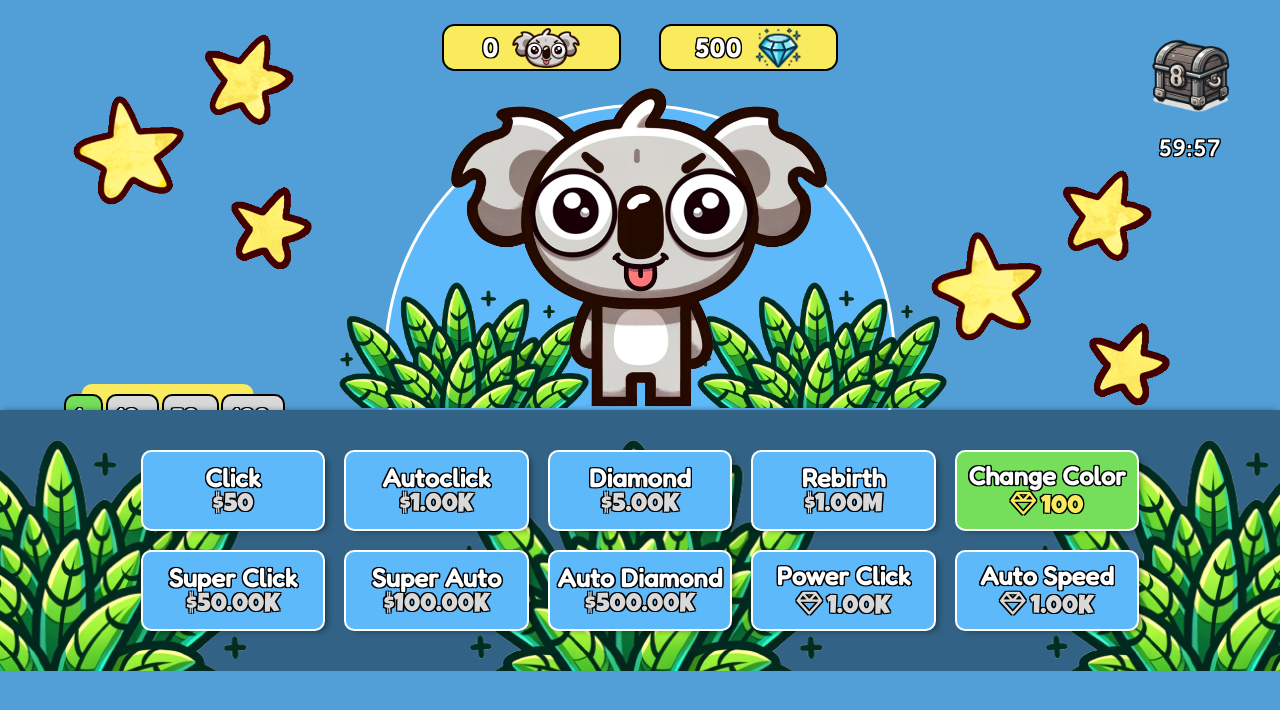
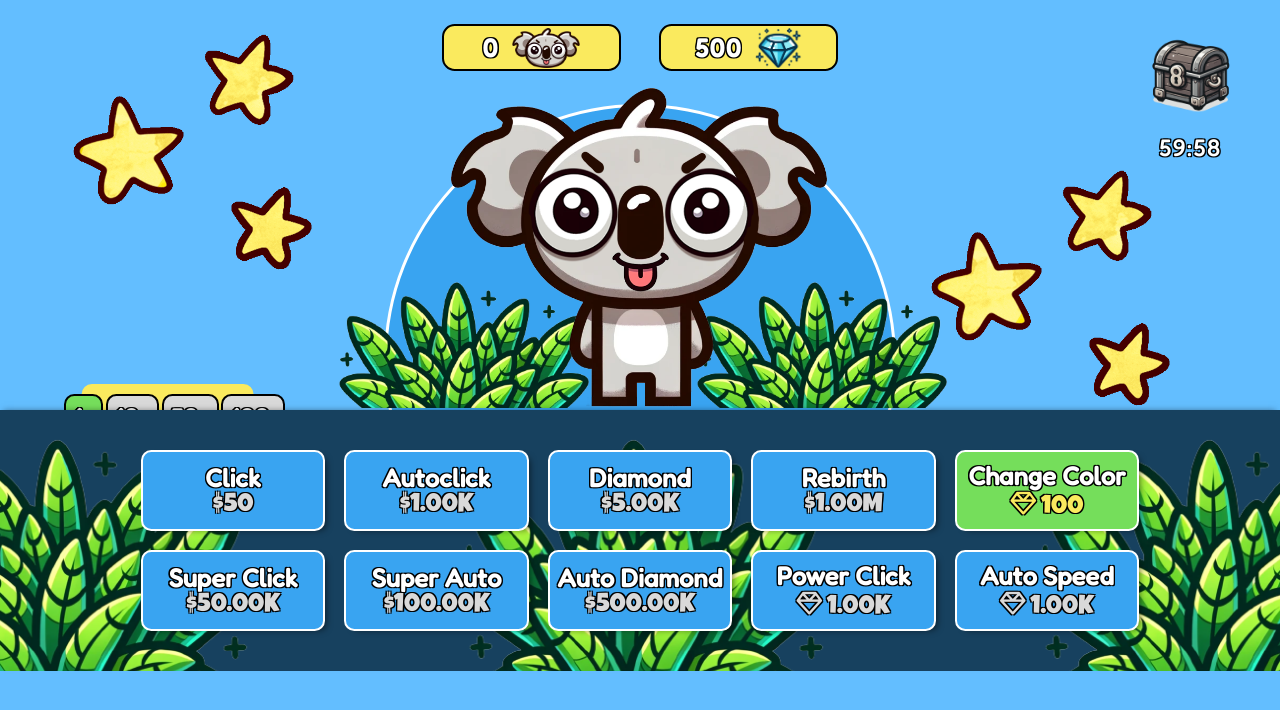
Before and after one commit to Kassett1/koalaClicker, a React (Create React App) app: page / in a window 1280 px wide. Both pictures are taken after a click on the picture 1190 px from the left and 75 px from the top of the page. Shown: the top 710 px of the page. Built offline with nearby package versions, Linux system fonts and the light colour scheme.

Commit message:
end game with local storages

```diff
--- a/src/Composants/App.jsx
+++ b/src/Composants/App.jsx
@@ -31,13 +31,32 @@ function App() {
   });
   const [flyingKoalas, setFlyingKoalas] = useState([]);
   const [multiplier, setMultiplier] = useState(1);
-  const [clickValue, setClickValue] = useState(1);
-  const [rebirthValue, setRebirthValue] = useState(1);
+  const [clickValue, setClickValue] = useState(() => {
+    const saved = localStorage.getItem('clickValue');
+    return saved !== null ? JSON.parse(saved) : 1;
+  });
+  const [rebirthValue, setRebirthValue] = useState(() => {
+    const saved = localStorage.getItem('rebirth');
+    return saved !== null ? JSON.parse(saved) : 1;
+  });
   const [IntervalTime, setIntervalTime] = useState(1000);
-  const [hueRotation, setHueRotation] = useState(0);
-  const [saturation, setSaturation] = useState(1);
-  const [brightness, setBrightness] = useState(1);
-  const [diamondUpgrade, setDiamondUpgrade] = useState(0);
+  const [hueRotation, setHueRotation] = useState(() => {
+    const saved = localStorage.getItem('hue');
+    return saved !== null ? JSON.parse(saved) : 0;
+  });
+  const [saturation, setSaturation] = useState(() => {
+    const saved = localStorage.getItem('saturation');
+    return saved !== null ? JSON.parse(saved) : 1;
+  });
+  const [brightness, setBrightness] = useState(() => {
+    const saved = localStorage.getItem('brightness');
+    return saved !== null ? JSON.parse(saved) : 1;
+  });
+  const [diamondUpgrade, setDiamondUpgrade] = useState(() => {
+    const saved = localStorage.getItem('diamondUpgradeApp');
+    return saved !== null ? JSON.parse(saved) : 0;
+  });
+  const [isFirstRebirth, setIsFirstRebirth] = useState(true);
 
   // Fonction pour générer un FlyingKoala à l'écran
   const spawnFlyingKoala = () => {
@@ -71,10 +90,22 @@ function App() {
   };
 
   useEffect(() => {
-    console.log(money);
     localStorage.setItem('money', JSON.stringify(money));
     localStorage.setItem('diamond', JSON.stringify(diamond));
-  }, [money, diamond]);
+    localStorage.setItem('clickValue', JSON.stringify(clickValue));
+    localStorage.setItem('rebirth', JSON.stringify(rebirthValue));
+    localStorage.setItem('hue', JSON.stringify(hueRotation));
+    localStorage.setItem('saturation', JSON.stringify(saturation));
+    localStorage.setItem('brightness', JSON.stringify(brightness));
+    localStorage.setItem('diamondUpgradeApp', JSON.stringify(diamondUpgrade));
+  }, [money,
+    diamond,
+    clickValue,
+    rebirthValue,
+    hueRotation,
+    saturation,
+    brightness,
+    diamondUpgrade]);
 
   return (
     money !== null && (
@@ -125,6 +156,7 @@ function App() {
           update={setClickValue}
           rebirth={rebirthValue}
           format={formatNumber}
+          isFirstRebirth={isFirstRebirth}
         />
         <AutoClick
           className="app__autoClick"
@@ -135,6 +167,7 @@ function App() {
           setIntervalTime={setIntervalTime}
           intervalTime={IntervalTime}
           format={formatNumber}
+          isFirstRebirth={isFirstRebirth}
         />
         <DiamondUpgrade
           className="app__diamondUpgrade"
@@ -144,6 +177,7 @@ function App() {
           update={setDiamondUpgrade}
           rebirth={rebirthValue}
           format={formatNumber}
+          isFirstRebirth={isFirstRebirth}
         />
         <Rebirth
           className="app__rebirth"
@@ -152,6 +186,7 @@ function App() {
           multiplier={multiplier}
           update={setRebirthValue}
           format={formatNumber}
+          setIsFirstRebirth={setIsFirstRebirth}
         />
         <ColorChange
           className="app__colorChange"
@@ -169,6 +204,7 @@ function App() {
           update={setClickValue}
           rebirth={rebirthValue}
           format={formatNumber}
+          isFirstRebirth={isFirstRebirth}
         />
         <SuperAuto
           className="app__superauto"
@@ -179,6 +215,7 @@ function App() {
           setIntervalTime={setIntervalTime}
           intervalTime={IntervalTime}
           format={formatNumber}
+          isFirstRebirth={isFirstRebirth}
         />
         <AutoDiamond
           className="app__autoDiamond"
@@ -188,6 +225,7 @@ function App() {
           money={money}
           setMoney={setMoney}
           format={formatNumber}
+          isFirstRebirth={isFirstRebirth}
         />
         <PowerClick
           className="app__power-click"
--- a/src/Composants/AutoClick.jsx
+++ b/src/Composants/AutoClick.jsx
@@ -2,20 +2,19 @@ import React, { useState, useRef, useEffect } from 'react';
 import PropTypes from 'prop-types';
 
 function AutoClick({
-  money, setMoney, multiplier, rebirth, intervalTime, format,
+  money, setMoney, multiplier, rebirth, intervalTime, format, isFirstRebirth,
 }) {
   const baseValue = 0;
   const basePrice = 1000;
 
   // État pour stocker la valeur actuelle, le prix et le nombre d'améliorations achetées.
-  const [autoClick, setAutoClick] = useState({
-    value: baseValue,
-    price: basePrice,
-    count: 0,
+  const [autoClick, setAutoClick] = useState(() => {
+    const saved = localStorage.getItem('autoClick');
+    return saved !== null ? JSON.parse(saved) : { value: baseValue, price: basePrice, count: 0 };
   });
 
   const priceAugment = 1.05;
-  const autoClickPower = 10;
+  const autoClickPower = 100;
 
   // Référence pour maintenir la valeur actuelle de l'auto-click pour l'effet.
   const autoClickValueRef = useRef(autoClick.value);
@@ -60,6 +59,7 @@ function AutoClick({
 
   // Auto-click toutes les secondes.
   useEffect(() => {
+    if (!isFirstRebirth) {
       setAutoClick((prev) => ({
         ...prev,
         value: baseValue,
@@ -67,12 +67,17 @@ function AutoClick({
         count: 0,
       }));
       autoClickValueRef.current = baseValue;
+    }
   }, [rebirth]);
 
   useEffect(() => {
     const interval = setInterval(applyAutoClick, intervalTime);
     return () => clearInterval(interval);
   }, [intervalTime]);
+
+  useEffect(() => {
+    localStorage.setItem('autoClick', JSON.stringify(autoClick));
+  }, [autoClick]);
 
   return (
     <button
@@ -96,6 +101,7 @@ AutoClick.propTypes = {
   rebirth: PropTypes.number.isRequired,
   intervalTime: PropTypes.number.isRequired,
   format: PropTypes.func.isRequired,
+  isFirstRebirth: PropTypes.bool.isRequired,
 };
 
 export default AutoClick;
--- a/src/Composants/AutoDiamond.jsx
+++ b/src/Composants/AutoDiamond.jsx
@@ -2,16 +2,15 @@ import React, { useState, useRef, useEffect } from 'react';
 import PropTypes from 'prop-types';
 
 function AutoDiamond({
-  setDiamond, multiplier, rebirth, money, setMoney, format,
+  setDiamond, multiplier, rebirth, money, setMoney, format, isFirstRebirth,
 }) {
   const baseValue = 0;
   const basePrice = 500000;
 
   // État pour stocker la valeur actuelle, le prix et le nombre d'améliorations achetées.
-  const [autoDiamond, setAutoDiamond] = useState({
-    value: baseValue,
-    price: basePrice,
-    count: 0,
+  const [autoDiamond, setAutoDiamond] = useState(() => {
+    const saved = localStorage.getItem('autoDiamond');
+    return saved !== null ? JSON.parse(saved) : { value: baseValue, price: basePrice, count: 0 };
   });
 
   const priceAugment = 1.05;
@@ -58,6 +57,7 @@ function AutoDiamond({
   }, []);
 
   useEffect(() => {
+    if (!isFirstRebirth) {
       setAutoDiamond((prev) => ({
         ...prev,
         value: baseValue,
@@ -65,7 +65,12 @@ function AutoDiamond({
         count: 0,
       }));
       autoDiamondValueRef.current = baseValue;
+    }
   }, [rebirth]);
+
+  useEffect(() => {
+    localStorage.setItem('autoDiamond', JSON.stringify(autoDiamond));
+  }, [autoDiamond]);
 
   return (
     <button
@@ -89,6 +94,7 @@ AutoDiamond.propTypes = {
   money: PropTypes.number.isRequired,
   setMoney: PropTypes.func.isRequired,
   format: PropTypes.func.isRequired,
+  isFirstRebirth: PropTypes.bool.isRequired,
 };
 
 export default AutoDiamond;
--- a/src/Composants/ClickUpgrade.jsx
+++ b/src/Composants/ClickUpgrade.jsx
@@ -2,17 +2,17 @@ import { useState, useEffect } from 'react';
 import PropTypes from 'prop-types';
 
 function ClickUpgrade({
-  money, setMoney, multiplier, update, rebirth, format,
+  money, setMoney, multiplier, update, rebirth, format, isFirstRebirth,
 }) {
   const baseValue = 1;
   const basePrice = 50;
 
   // État pour stocker la valeur actuelle, le prix et le nombre d'améliorations achetées.
-  const [clickUpgrade, setClickUpgrade] = useState({
-    value: baseValue * rebirth,
-    price: basePrice,
-    count: 0,
+  const [clickUpgrade, setClickUpgrade] = useState(() => {
+    const saved = localStorage.getItem('clickUpgrade');
+    return saved !== null ? JSON.parse(saved) : { value: baseValue, price: basePrice, count: 0 };
   });
+
   const priceAugment = 1.03;
 
   // Calcul du coût total des améliorations en fonction du multiplicateur.
@@ -58,13 +58,19 @@ function ClickUpgrade({
   }, [clickUpgrade.value]);
 
   useEffect(() => {
+    if (!isFirstRebirth) {
       setClickUpgrade((prev) => ({
         ...prev,
         value: baseValue * rebirth,
         price: basePrice,
         count: 0,
       }));
+    }
   }, [rebirth]);
+
+  useEffect(() => {
+    localStorage.setItem('clickUpgrade', JSON.stringify(clickUpgrade));
+  }, [clickUpgrade]);
 
   return (
     <button
@@ -89,6 +95,7 @@ ClickUpgrade.propTypes = {
   update: PropTypes.func.isRequired,
   rebirth: PropTypes.number.isRequired,
   format: PropTypes.func.isRequired,
+  isFirstRebirth: PropTypes.bool.isRequired,
 };
 
 export default ClickUpgrade;
--- a/src/Composants/DiamondChest.jsx
+++ b/src/Composants/DiamondChest.jsx
@@ -2,37 +2,58 @@ import PropTypes from 'prop-types';
 import { useEffect, useState } from 'react';
 
 function DiamondChest({ diamond, setDiamond }) {
-  const [isClickable, setIsClickable] = useState(true);
-  const [timeLeft, setTimeLeft] = useState(0);
-  const [timeLeftDisplay, setTimeLeftDisplay] = useState(null);
+  const timerSeconds = 3600; // Durée du cool down en secondes
+  const timerMs = timerSeconds * 1000; // Durée du cool down en millisecondes
+
+  const [isClickable, setIsClickable] = useState(false);
+  const [timeLeft, setTimeLeft] = useState(timerSeconds); // Durée initiale de 1 heure
+
+  // Fonction de formatage du temps
+  const formatTime = (seconds) => {
+    const minutes = Math.floor(seconds / 60);
+    const secondsLeft = seconds % 60;
+    return `${minutes.toString().padStart(2, '0')}:${secondsLeft.toString().padStart(2, '0')}`;
+  };
+
+  useEffect(() => {
+    const lastClickedTime = localStorage.getItem('lastClickedTime');
+    if (lastClickedTime) {
+      const timePassed = Date.now() - new Date(lastClickedTime).getTime();
+      if (timePassed >= timerMs) {
+        setIsClickable(true);
+      } else {
+        setTimeLeft(timerSeconds - Math.floor(timePassed / 1000));
+        setIsClickable(false);
+      }
+    } else {
+      setIsClickable(true);
+    }
+  }, []);
+
+  useEffect(() => {
+    let timer;
+    if (!isClickable && timeLeft > 0) {
+      timer = setInterval(() => {
+        setTimeLeft((prevTime) => {
+          if (prevTime <= 1) {
+            clearInterval(timer);
+            return 0;
+          }
+          return prevTime - 1;
+        });
+      }, 1000);
+    }
+    return () => clearInterval(timer);
+  }, [timeLeft, isClickable]);
 
   const handleClick = () => {
     if (isClickable) {
       setDiamond(diamond + 500);
       setIsClickable(false);
+      setTimeLeft(timerSeconds);
+      localStorage.setItem('lastClickedTime', new Date().toISOString());
     }
   };
-
-  useEffect(() => {
-    let timer;
-    if (!isClickable) {
-      setTimeLeft(3599); // Initialisation de l'intervalle d'ouverture entre les coffres
-      timer = setInterval(() => {
-        setTimeLeft((prevTime) => prevTime - 1);
-      }, 1000);
-    }
-    return () => clearInterval(timer);
-  }, [isClickable]);
-
-  useEffect(() => {
-    const minutes = Math.floor(timeLeft / 60);
-    const seconds = Math.floor(timeLeft % 60);
-
-    if (timeLeft === 0) {
-      setIsClickable(true);
-    }
-    setTimeLeftDisplay(`${minutes}:${seconds}`);
-  }, [timeLeft]);
 
   return (
     <div className="diamond-chest">
@@ -43,7 +64,7 @@ function DiamondChest({ diamond, setDiamond }) {
         className={isClickable ? 'diamond-chest__img' : 'diamond-chest__img--disable'}
         draggable="false"
       />
-      <p className={isClickable ? 'diamond-chest__timer diamond-chest__timer--hidden' : 'diamond-chest__timer'}>{timeLeftDisplay}</p>
+      <p className={isClickable ? 'diamond-chest__timer diamond-chest__timer--hidden' : 'diamond-chest__timer'}>{formatTime(timeLeft)}</p>
     </div>
   );
 }
--- a/src/Composants/DiamondUpgrade.jsx
+++ b/src/Composants/DiamondUpgrade.jsx
@@ -2,16 +2,15 @@ import { useState, useEffect } from 'react';
 import PropTypes from 'prop-types';
 
 function DiamondUpgrade({
-  money, setMoney, multiplier, update, rebirth, format,
+  money, setMoney, multiplier, update, rebirth, format, isFirstRebirth,
 }) {
   const baseValue = 0;
   const basePrice = 5000;
 
-  // État pour stocker la valeur actuelle, le prix et le nombre d'améliorations achetées.
-  const [diamondUpgrade, setDiamondUpgrade] = useState({
-    value: baseValue,
-    price: basePrice,
-    count: 0,
+  // État pour stocker la valeur actuelle, le prix et le nombre d'améliorations achetées.*
+  const [diamondUpgrade, setDiamondUpgrade] = useState(() => {
+    const saved = localStorage.getItem('diamondUpgrade');
+    return saved !== null ? JSON.parse(saved) : { value: baseValue, price: basePrice, count: 0 };
   });
 
   const priceAugment = 1.3;
@@ -59,13 +58,19 @@ function DiamondUpgrade({
   }, [diamondUpgrade.value]);
 
   useEffect(() => {
+    if (!isFirstRebirth) {
       setDiamondUpgrade((prev) => ({
         ...prev,
         value: baseValue,
         price: basePrice,
         count: 0,
       }));
+    }
   }, [rebirth]);
+
+  useEffect(() => {
+    localStorage.setItem('diamondUpgrade', JSON.stringify(diamondUpgrade));
+  }, [diamondUpgrade]);
 
   return (
     <button
@@ -90,6 +95,7 @@ DiamondUpgrade.propTypes = {
   update: PropTypes.func.isRequired,
   rebirth: PropTypes.number.isRequired,
   format: PropTypes.func.isRequired,
+  isFirstRebirth: PropTypes.bool.isRequired,
 };
 
 export default DiamondUpgrade;
--- a/src/Composants/KoalaButton.jsx
+++ b/src/Composants/KoalaButton.jsx
@@ -6,7 +6,6 @@ function KoalaButton({
   setMoney,
   diamond,
   setDiamond,
-  spawn,
   click,
   hueRotation,
   saturation,
@@ -32,7 +31,7 @@ function KoalaButton({
   // Fonction pour incrémenter la money et les diamants
   const incrementMoney = () => {
     setMoney(money + click);
-    spawn();
+    // spawn();  désactivé car pas utile mais laissé car intéressant
     setDiamond(diamond + generateDiamond());
   };
 
@@ -55,6 +54,7 @@ KoalaButton.propTypes = {
   setMoney: PropTypes.func.isRequired,
   diamond: PropTypes.number.isRequired,
   setDiamond: PropTypes.func.isRequired,
+  // eslint-disable-next-line react/no-unused-prop-types
   spawn: PropTypes.func.isRequired,
   click: PropTypes.number.isRequired,
   hueRotation: PropTypes.number.isRequired,
--- a/src/Composants/Rebirth.jsx
+++ b/src/Composants/Rebirth.jsx
@@ -2,7 +2,7 @@ import PropTypes from 'prop-types';
 import { useEffect, useState } from 'react';
 
 function Rebirth({
-  money, setMoney, multiplier, update, format,
+  money, setMoney, multiplier, update, format, setIsFirstRebirth,
 }) {
   const [rebirth, setRebirth] = useState({
     value: 1,
@@ -40,6 +40,7 @@ function Rebirth({
       const newPrice = Math.ceil(rebirth.price * (priceAugment ** multiplier));
 
       updateRebirthValue(multiplier, newPrice);
+      setIsFirstRebirth(false);
     }
   };
 
@@ -72,6 +73,7 @@ Rebirth.propTypes = {
   multiplier: PropTypes.number.isRequired,
   update: PropTypes.func.isRequired,
   format: PropTypes.func.isRequired,
+  setIsFirstRebirth: PropTypes.func.isRequired,
 };
 
 export default Rebirth;
--- a/src/Composants/SuperAuto.jsx
+++ b/src/Composants/SuperAuto.jsx
@@ -2,20 +2,19 @@ import React, { useState, useRef, useEffect } from 'react';
 import PropTypes from 'prop-types';
 
 function SuperAuto({
-  money, setMoney, multiplier, rebirth, intervalTime, format,
+  money, setMoney, multiplier, rebirth, intervalTime, format, isFirstRebirth,
 }) {
   const baseValue = 0;
   const basePrice = 100000;
 
   // État pour stocker la valeur actuelle, le prix et le nombre d'améliorations achetées.
-  const [autoClick, setAutoClick] = useState({
-    value: baseValue * 10,
-    price: basePrice,
-    count: 0,
+  const [autoClick, setAutoClick] = useState(() => {
+    const saved = localStorage.getItem('superAutoClick');
+    return saved !== null ? JSON.parse(saved) : { value: baseValue, price: basePrice, count: 0 };
   });
 
   const priceAugment = 1.05;
-  const autoClickPower = 10;
+  const autoClickPower = 1;
 
   // Référence pour maintenir la valeur actuelle de l'auto-click pour l'effet.
   const autoClickValueRef = useRef(autoClick.value);
@@ -47,7 +46,7 @@ function SuperAuto({
     if (money >= totalCost) {
       setMoney(money - totalCost);
       const newPrice = Math.ceil(autoClick.price * (priceAugment ** multiplier));
-      const newValue = autoClick.value + (autoClickPower * multiplier * 10);
+      const newValue = autoClick.value + (autoClickPower * multiplier * 1000);
       setAutoClick((prev) => ({
         ...prev,
         value: newValue,
@@ -60,6 +59,7 @@ function SuperAuto({
 
   // Auto-click toutes les secondes.
   useEffect(() => {
+    if (!isFirstRebirth) {
       setAutoClick((prev) => ({
         ...prev,
         value: baseValue * 10,
@@ -67,12 +67,17 @@ function SuperAuto({
         count: 0,
       }));
       autoClickValueRef.current = baseValue;
+    }
   }, [rebirth]);
 
   useEffect(() => {
     const interval = setInterval(applyAutoClick, intervalTime);
     return () => clearInterval(interval);
   }, [intervalTime]);
+
+  useEffect(() => {
+    localStorage.setItem('superAutoClick', JSON.stringify(autoClick));
+  }, [autoClick]);
 
   return (
     <button
@@ -96,6 +101,7 @@ SuperAuto.propTypes = {
   rebirth: PropTypes.number.isRequired,
   intervalTime: PropTypes.number.isRequired,
   format: PropTypes.func.isRequired,
+  isFirstRebirth: PropTypes.bool.isRequired,
 };
 
 export default SuperAuto;
--- a/src/Composants/SuperClick.jsx
+++ b/src/Composants/SuperClick.jsx
@@ -2,16 +2,15 @@ import { useState, useEffect } from 'react';
 import PropTypes from 'prop-types';
 
 function SuperClick({
-  money, setMoney, multiplier, update, rebirth, format,
+  money, setMoney, multiplier, update, rebirth, format, isFirstRebirth,
 }) {
-  const baseValue = 1;
+  const baseValue = 0;
   const basePrice = 50000;
 
   // État pour stocker la valeur actuelle, le prix et le nombre d'améliorations achetées.
-  const [clickUpgrade, setClickUpgrade] = useState({
-    value: baseValue * rebirth * 10,
-    price: basePrice,
-    count: 0,
+  const [clickUpgrade, setClickUpgrade] = useState(() => {
+    const saved = localStorage.getItem('superClickUpgrade');
+    return saved !== null ? JSON.parse(saved) : { value: baseValue, price: basePrice, count: 0 };
   });
 
   const priceAugment = 1.03;
@@ -34,7 +33,7 @@ function SuperClick({
   const updateClickValue = (addedValue, newPrice) => {
     setClickUpgrade((prev) => ({
       ...prev,
-      value: prev.value + (addedValue * rebirth * 10),
+      value: prev.value + (addedValue * rebirth * 1000),
       price: newPrice,
       count: prev.count + addedValue,
     }));
@@ -61,13 +60,19 @@ function SuperClick({
   }, [clickUpgrade.value]);
 
   useEffect(() => {
-    setClickUpgrade((prev) => ({
-      ...prev,
-      value: baseValue * rebirth * 10,
-      price: basePrice,
-      count: 0,
-    }));
+    if (!isFirstRebirth) {
+      setClickUpgrade((prev) => ({
+        ...prev,
+        value: baseValue * rebirth,
+        price: basePrice,
+        count: 0,
+      }));
+    }
   }, [rebirth]);
+
+  useEffect(() => {
+    localStorage.setItem('superClickUpgrade', JSON.stringify(clickUpgrade));
+  }, [clickUpgrade]);
 
   return (
     <button
@@ -92,6 +97,7 @@ SuperClick.propTypes = {
   update: PropTypes.func.isRequired,
   rebirth: PropTypes.number.isRequired,
   format: PropTypes.func.isRequired,
+  isFirstRebirth: PropTypes.bool.isRequired,
 };
 
 export default SuperClick;
--- a/src/style/css/main.css
+++ b/src/style/css/main.css
@@ -13,7 +13,7 @@ html {
 }
 
 body {
-  background-color: #519FD6;
+  background-color: #63beff;
   font-family: "Fredoka", sans-serif;
   max-height: 100vh;
   position: relative;
@@ -48,7 +48,7 @@ img {
   gap: 1.5vw;
   justify-content: center;
   padding: 5vh 5vw;
-  background-color: #326285;
+  background-color: #17415f;
   box-shadow: 0 -0.4vh 0.5vw -0.3vw rgba(0, 0, 0, 0.5);
   position: relative;
   top: 2.2vh;
@@ -138,7 +138,7 @@ img {
   content: "";
   width: 40vw;
   height: 40vw;
-  background-color: #5EB9FA;
+  background-color: #39A4F1;
   border: 0.3vw solid white;
   border-radius: 50%;
   position: absolute;
@@ -261,7 +261,7 @@ img {
 }
 
 .upgrade--cant-buy {
-  background-color: #5EB9FA;
+  background-color: #39A4F1;
 }
 .upgrade--cant-buy__cost {
   color: #D9D9D9;
--- a/src/style/scss/_variables.scss
+++ b/src/style/scss/_variables.scss
@@ -1,7 +1,7 @@
 /* -----Colors----- */
-$backgroundBlue: #519FD6;
-$lightBlue: #5EB9FA;
-$darkBlue: #326285;
+$backgroundBlue: #63beff;
+$lightBlue: #39A4F1;
+$darkBlue: #17415f;
 
 $yellow: #FAEA5E;
 $green: #75DE5B;
```
Lines whose indentation alone changed are shown as unchanged.
